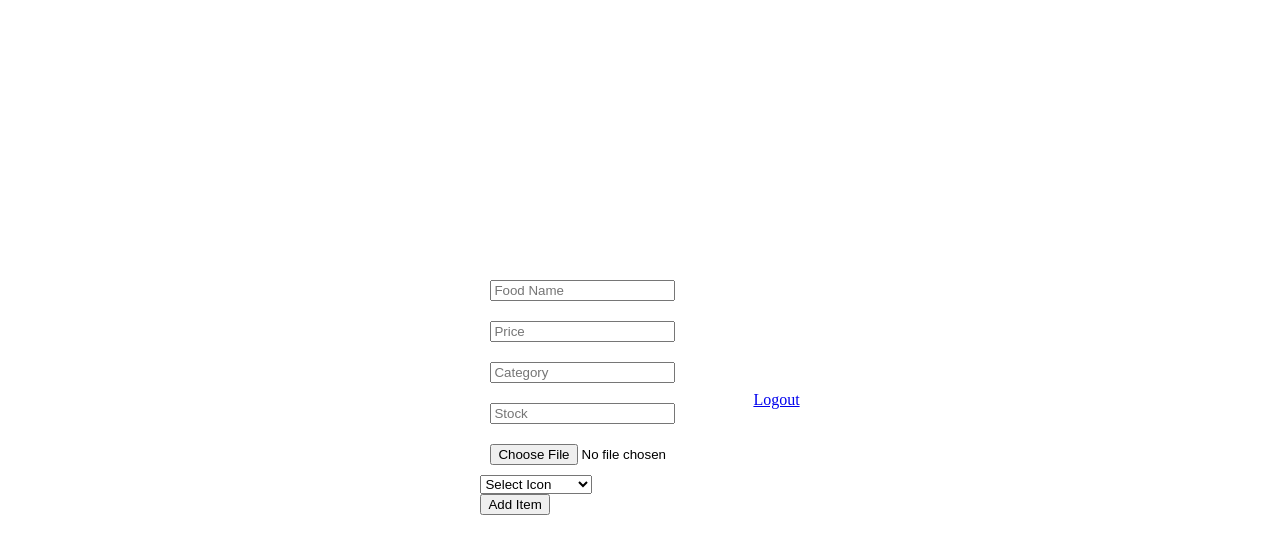
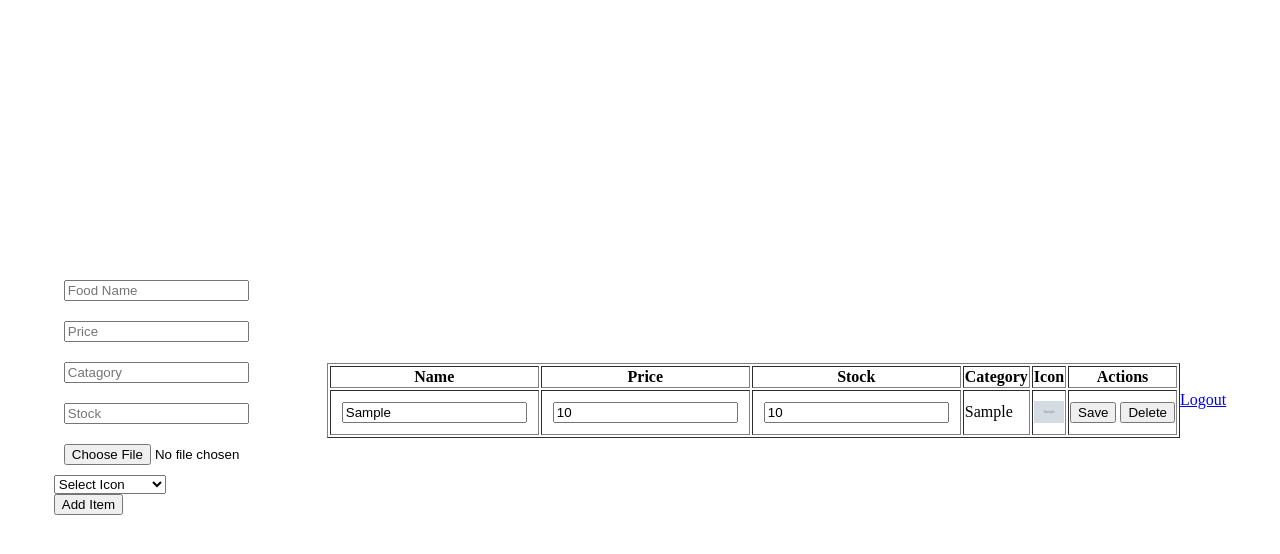
Before and after one commit to zaih0/Online-Menu, a PHP site: page /admin_dashboard.php in a window 1280 px wide. Shown: the top 554 px of the page. Run offline with PHP 8.4, Linux system fonts and the light colour scheme; the visitor is signed in with stand-in values (Sample User, id 1); tables that the repository leaves empty or names only in its code hold one stand-in row (values such as "Sample post"); grey boxes marked "Sample" are stand-in pictures.

Commit message:
starting cms integration

```diff
--- a/admin_dashboard.php
+++ b/admin_dashboard.php
@@ -10,7 +10,7 @@ if (!isset($_SESSION['admin'])) {
 <form method="POST" enctype="multipart/form-data">
     <input type="text" name="name" placeholder="Food Name" required><br>
     <input type="number" name="price" step="0.01" placeholder="Price" required><br>
-    <input type="text" name="category" placeholder="Category" required><br>
+    <input type="text" name="catagory" placeholder="Catagory" required><br>
     <input type="number" name="stock" placeholder="Stock" required><br>
     <input type="file" name="image" required><br>
     <select name="icon" required>
@@ -37,7 +37,7 @@ if ($conn->connect_error) {
 if (isset($_POST['add_item'])) {
     $name = $_POST['name'];
     $price = $_POST['price'];
-    $category = $_POST['category'];
+    $catagory = $_POST['catagory'];
     $stock = $_POST['stock'];
     $icon = $_POST['icon'];
 
@@ -50,12 +50,12 @@ if (isset($_POST['add_item'])) {
     // Icon path
     $icon_path = "{$icon_dir}{$icon}";
 
-    $stmt = $conn->prepare("INSERT INTO tb_menu (fname, price, image, catagory_id, stock, icon) VALUES (?, ?, ?, ?, ?, ?)");
+    $stmt = $conn->prepare("INSERT INTO tb_menu (fname, price, image, catagory, stock, icon) VALUES (?, ?, ?, ?, ?, ?)");
     if ($stmt === false) {
         die("Prepare failed: {$conn->error}");
     }
 
-    $stmt->bind_param("sdsiss", $name, $price, $image_path, $category, $stock, $icon_path);
+    $stmt->bind_param("sdsiss", $name, $price, $image_path, $catagory, $stock, $icon_path);
 
     if ($stmt->execute()) {
         echo "Menu item added!";
@@ -69,4 +69,83 @@ if (isset($_POST['add_item'])) {
 
 $conn->close();
 ?>
+
+<?php
+$conn = new mysqli("localhost", "admin", "admin", "db_onlinemenu");
+
+if ($conn->connect_error) {
+    die("Connection failed: " . $conn->connect_error);
+}
+
+$result = $conn->query("SELECT * FROM tb_menu");
+
+echo "<table border='1'>
+        <tr>
+            <th>Name</th>
+            <th>Price</th>
+            <th>Stock</th>
+            <th>Category</th>
+            <th>Icon</th>
+            <th>Actions</th>
+        </tr>";
+
+while ($row = $result->fetch_assoc()) {
+    echo "<tr id='row_{$row['id']}'>
+            <td><input type='text' value='{$row['fname']}' id='name_{$row['id']}'></td>
+            <td><input type='number' value='{$row['price']}' id='price_{$row['id']}'></td>
+            <td><input type='number' value='{$row['stock']}' id='stock_{$row['id']}'></td>
+            <td>{$row['catagory']}</td>
+            <td><img src='{$row['icon']}' width='30'></td>
+            <td>
+                <button onclick='updateItem({$row['id']})'>Save</button>
+                <button onclick='deleteItem({$row['id']})'>Delete</button>
+            </td>
+          </tr>";
+}
+echo "</table>";
+
+$conn->close();
+?>
+<script>
+function updateItem(id) {
+    let name = document.getElementById(`name_${id}`).value;
+    let price = document.getElementById(`price_${id}`).value;
+    let stock = document.getElementById(`stock_${id}`).value;
+
+    fetch('edit_item.php', {
+        method: 'POST',
+        headers: { 'Content-Type': 'application/x-www-form-urlencoded' },
+        body: `id=${id}&name=${name}&price=${price}&stock=${stock}`
+    })
+    .then(response => response.text())
+    .then(data => {
+        if (data === "Success") {
+            alert("Item updated successfully!");
+        } else {
+            alert("Error updating item: " + data);
+        }
+    });
+}
+
+function deleteItem(id) {
+    if (confirm("Are you sure you want to delete this item?")) {
+        fetch('delete_item.php', {
+            method: 'POST',
+            headers: { 'Content-Type': 'application/x-www-form-urlencoded' },
+            body: `id=${id}`
+        })
+        .then(response => response.text())
+        .then(data => {
+            if (data === "Deleted") {
+                document.getElementById(`row_${id}`).remove();
+                alert("Item deleted!");
+            } else {
+                alert("Error deleting item: " + data);
+            }
+        });
+    }
+}
+</script>
+
+
 <a href="admin_logout.php">Logout</a>
```
Also changed, not shown: delete_item.php (added, +20 -0 lines), edit_item.php (added, +23 -0 lines).
